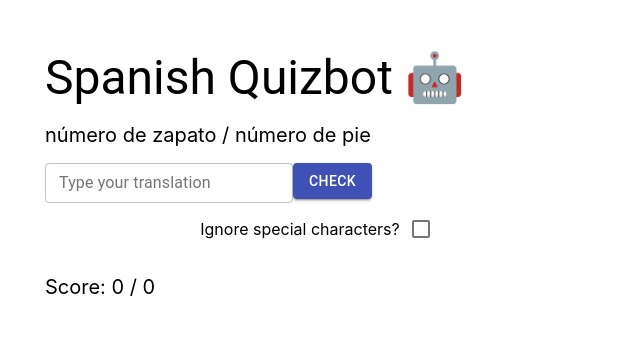
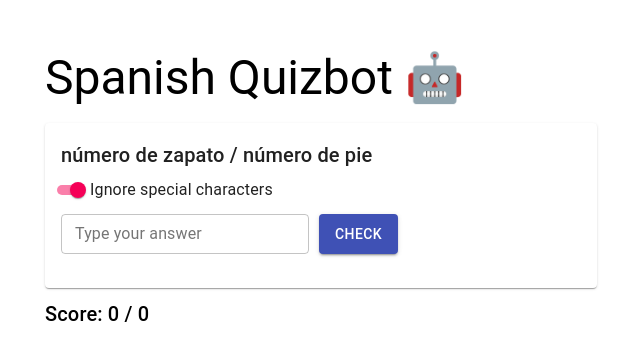
Before and after one commit to chocolate-factories/quizbot-web, a React (Create React App) app: page / in a window 1280 px wide. Both pictures are taken after a click on the button "START". Shown: the top 360 px of the page, without its empty margins (319-959 px from the left). Built offline with nearby package versions, Linux system fonts and the light colour scheme.

Commit message:
Improve quiz UI

```diff
--- a/src/components/Quiz.tsx
+++ b/src/components/Quiz.tsx
@@ -1,28 +1,17 @@
 import React, { useState } from 'react'
-import { Box, Button, Checkbox, TextField } from '@material-ui/core'
+import {
+  Box,
+  Button,
+  Card,
+  CardContent,
+  FormControlLabel,
+  Switch,
+  TextField,
+  Typography
+} from '@material-ui/core'
 import { Language } from '../types'
 import checkTranslation from '../utils/checkTranslation'
 import generateWordList from '../utils/generateWordList'
-
-const InputField: React.FC<{ onSubmit: (arg0: string) => void }> = ({ onSubmit }) => {
-  const [input, setInput] = useState('')
-  return (
-    <>
-      <TextField
-        id="standard-basic"
-        label="Type your translation"
-        variant="outlined"
-        value={input}
-        onChange={(event) => setInput(event.target.value)}
-        size={'small'}
-      />
-      <Button color="primary" variant="contained" onClick={() => onSubmit(input)}>
-        {' '}
-        Check{' '}
-      </Button>
-    </>
-  )
-}
 
 enum TranslationInputState {
   input,
@@ -49,9 +38,10 @@ const Quiz: React.FC<QuizParams> = ({
   const [currentRound, setCurrentRound] = useState(0)
   const [score, setScore] = useState(0)
   const [inputState, setInputState] = useState(TranslationInputState.input)
+  const [input, setInput] = useState('')
   const [currentWord, setCurrentWord] = useState(words[0])
   const [correctTranslation, setCorrectTranslation] = useState('')
-  const [replaceSpecialCharacters, setReplaceSpecialCharacters] = useState(false)
+  const [replaceSpecialCharacters, setReplaceSpecialCharacters] = useState(true)
 
   const gameOver = currentRound === words.length
 
@@ -69,6 +59,7 @@ const Quiz: React.FC<QuizParams> = ({
 
   const nextWord = () => {
     setInputState(TranslationInputState.input)
+    setInput('')
     if (currentRound + 1 < words.length) {
       setCurrentWord(words[currentRound + 1])
     }
@@ -94,86 +85,93 @@ const Quiz: React.FC<QuizParams> = ({
     <>
       {!gameOver ? (
         <Box>
-          <Box
-            style={{
-              margin: '16px 0',
-              fontSize: '20px'
-            }}
-          >
+          <Card>
+            <CardContent>
+              <Typography variant="h6" gutterBottom>
                 {currentWord[sourceLang]}
-          </Box>
-          {inputState === TranslationInputState.input && (
-            <Box>
-              <InputField onSubmit={validate} />
-              <Box
-                style={{
-                  display: 'flex',
-                  justifyContent: 'center'
-                }}
-              >
-                <p> Ignore special characters? </p>
-                <Checkbox
+              </Typography>
+              <Box marginBottom="10px">
+                <FormControlLabel
+                  control={
+                    <Switch
+                      size="small"
                       checked={replaceSpecialCharacters}
                       onChange={() => setReplaceSpecialCharacters(!replaceSpecialCharacters)}
                     />
+                  }
+                  label="Ignore special characters"
+                />
+                <Box style={{ display: 'flex', marginTop: '12px' }}>
+                  <TextField
+                    label="Type your answer"
+                    variant="outlined"
+                    value={input}
+                    disabled={inputState !== TranslationInputState.input}
+                    onChange={(event) => setInput(event.target.value)}
+                    size="small"
+                    style={{ marginRight: '10px' }}
+                  />
+                  <Button
+                    color="primary"
+                    variant="contained"
+                    disabled={inputState !== TranslationInputState.input}
+                    onClick={() => validate(input)}
+                  >
+                    Check{' '}
+                  </Button>
                 </Box>
               </Box>
-          )}
               {inputState === TranslationInputState.validation_correct && (
                 <Box>
+                  <Typography variant="body1" color="primary" gutterBottom>
+                    Correct! {correctTranslation}
+                  </Typography>
                   <Button color="primary" variant="contained" onClick={() => nextWord()}>
                     Next word
                   </Button>
-              <Box
-                style={{
-                  color: 'green',
-                  fontSize: '20px'
-                }}
-              >
-                <p>Correct! {correctTranslation}</p>
-              </Box>
                 </Box>
               )}
               {inputState === TranslationInputState.validation_error && (
                 <Box>
+                  <Typography variant="body1" color="secondary" gutterBottom>
+                    Incorrect! {correctTranslation}
+                  </Typography>
+                  <Button
+                    color="primary"
+                    variant="outlined"
+                    onClick={() => overrule()}
+                    style={{ marginRight: '10px' }}
+                  >
+                    Overrule
+                  </Button>
                   <Button color="primary" variant="contained" onClick={() => nextWord()}>
                     Next word
                   </Button>
-              <Box
-                style={{
-                  color: 'red',
-                  fontSize: '20px'
-                }}
-              >
-                <p>Error! {correctTranslation}</p>
-              </Box>
-              <Button color="primary" variant="outlined" onClick={() => overrule()}>
-                Overrule
-              </Button>
                 </Box>
               )}
-          <Box
-            style={{
-              fontSize: '20px'
-            }}
-          >
-            <p>
+            </CardContent>
+          </Card>
+          <Typography variant="h6" style={{ marginTop: '10px' }}>
             Score: {score} /{' '}
             {inputState === TranslationInputState.input ? currentRound : currentRound + 1}
-            </p>
-          </Box>
+          </Typography>
         </Box>
       ) : (
         <Box>
-          <p>
+          <Typography variant="h6" gutterBottom>
             {' '}
             Game Over! {score} / {currentRound}{' '}
-          </p>
+          </Typography>
+          <Button
+            color="primary"
+            variant="outlined"
+            onClick={() => restart()}
+            style={{ marginRight: '10px' }}
+          >
+            Restart
+          </Button>
           <Button color="primary" variant="contained" onClick={() => newGame()}>
-            New game
-          </Button>
-          <Button color="primary" variant="contained" onClick={() => restart()}>
-            Restart
+            New category
           </Button>
         </Box>
       )}
```
Lines whose indentation alone changed are shown as unchanged.
